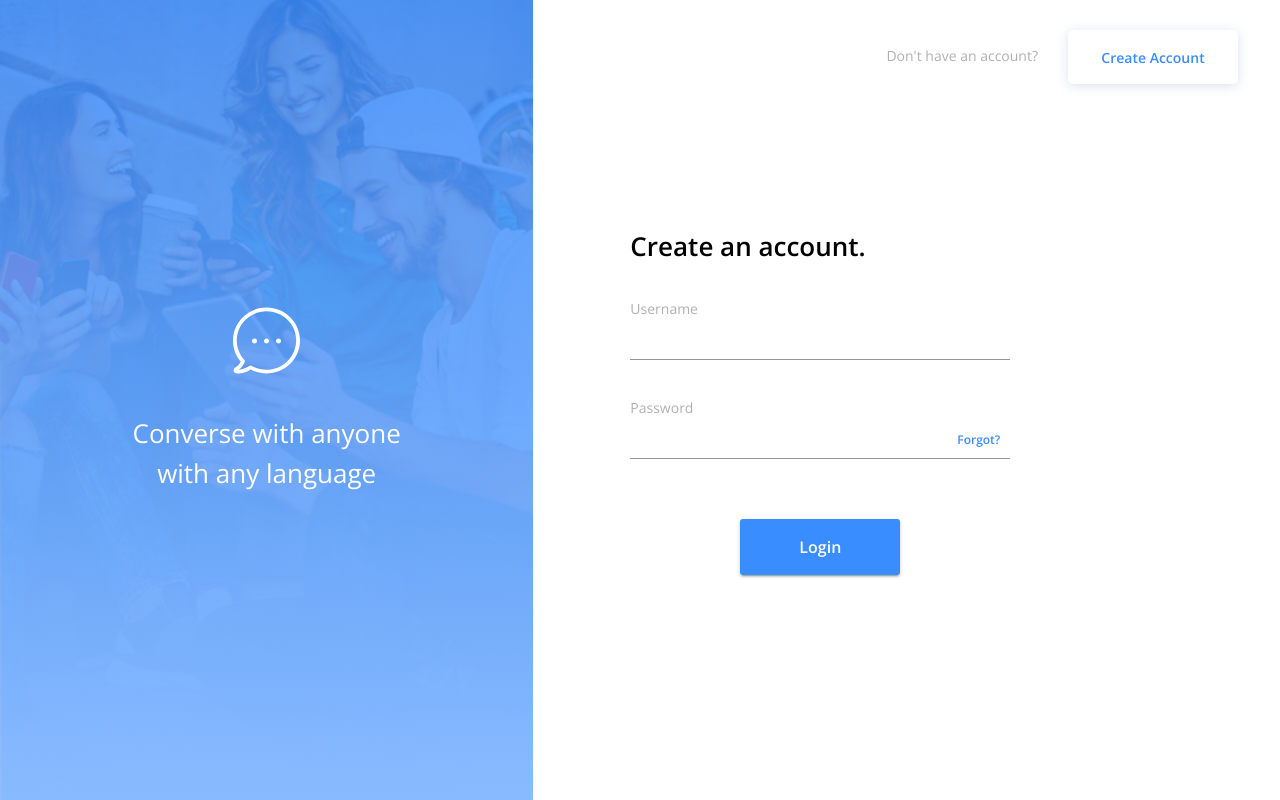
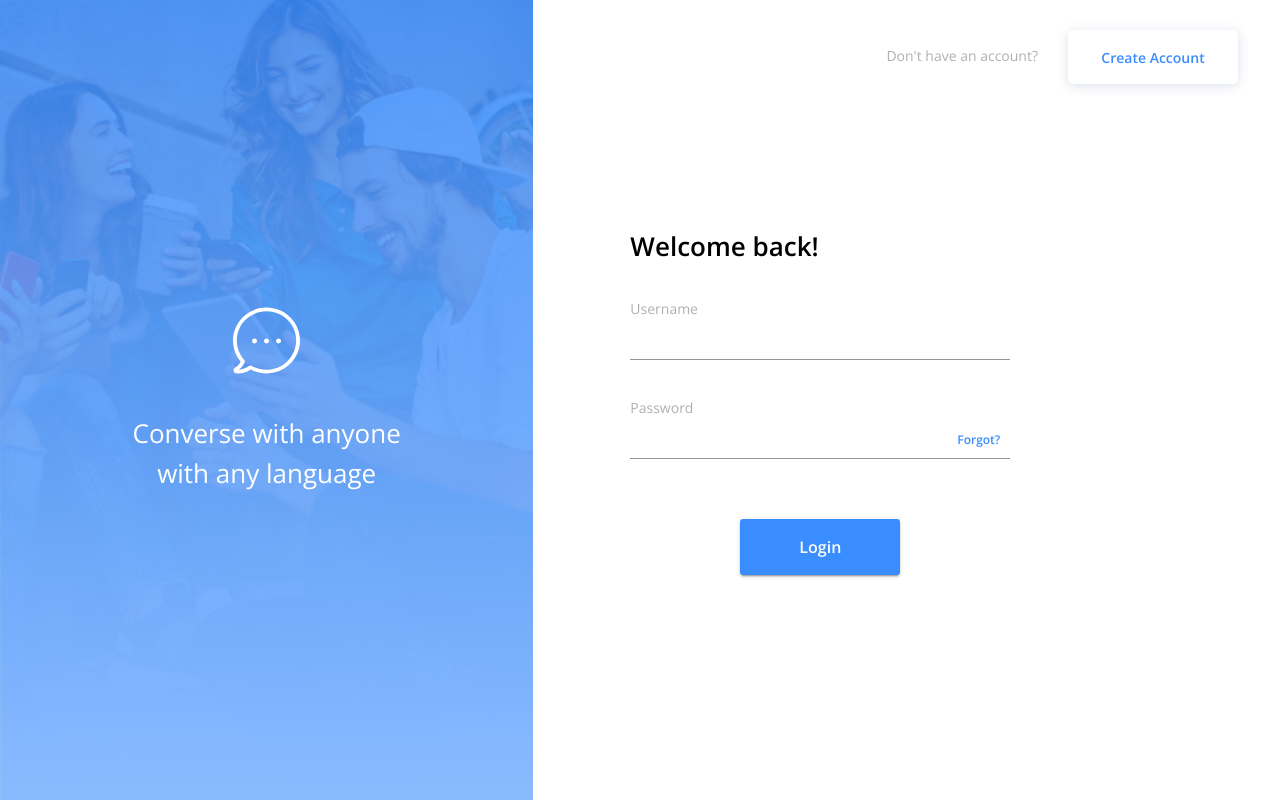
Before and after one commit to moonryc/7ca2fd, a React (Create React App) app in the folder client/: page /login in a window 1280 px wide. Built offline with nearby package versions, Linux system fonts and the light colour scheme; no server answers.

Commit message:
Toggle between Welcome back and Create an account text depending on what current page is being displayed

```diff
--- a/client/src/components/LoginSignupForm.js
+++ b/client/src/components/LoginSignupForm.js
@@ -1,6 +1,6 @@
 import React from 'react';
 import {loginSignupStyles} from "../GlobalStyles";
-import {Box, Button, FormControl, FormHelperText, TextField, Typography, Input} from "@material-ui/core";
+import {Box, Button, FormControl, FormHelperText, TextField, Typography} from "@material-ui/core";
 
 
 const LoginSignupForm = ({isLogin, handleLogin, handleRegister, isMobile, formErrorMessage}) => {
@@ -8,7 +8,7 @@ const LoginSignupForm = ({isLogin, handleLogin, handleRegister, isMobile, formEr
     return (
         <Box component={'form'} onSubmit={isLogin ? handleLogin : handleRegister} className={classes.formLoginRoot}>
             <Box>
-                <Typography className={classes.formWelcomeText}>Create an account.</Typography>
+                <Typography className={classes.formWelcomeText}>{isLogin ? 'Welcome back!':'Create an account.'}</Typography>
 
                 <Box className={classes.formInputsContainer}>
                     {/*#region username*/}
```
